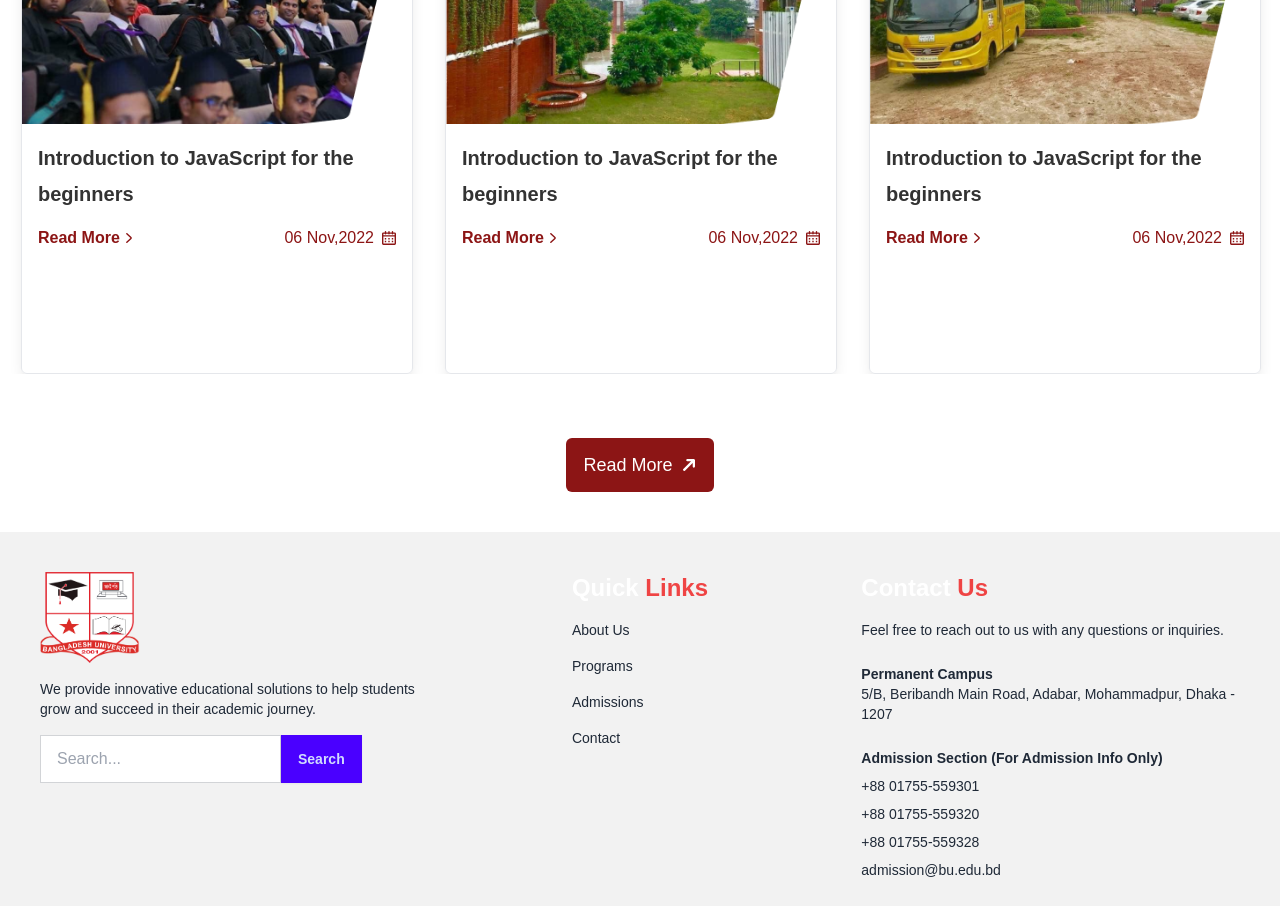
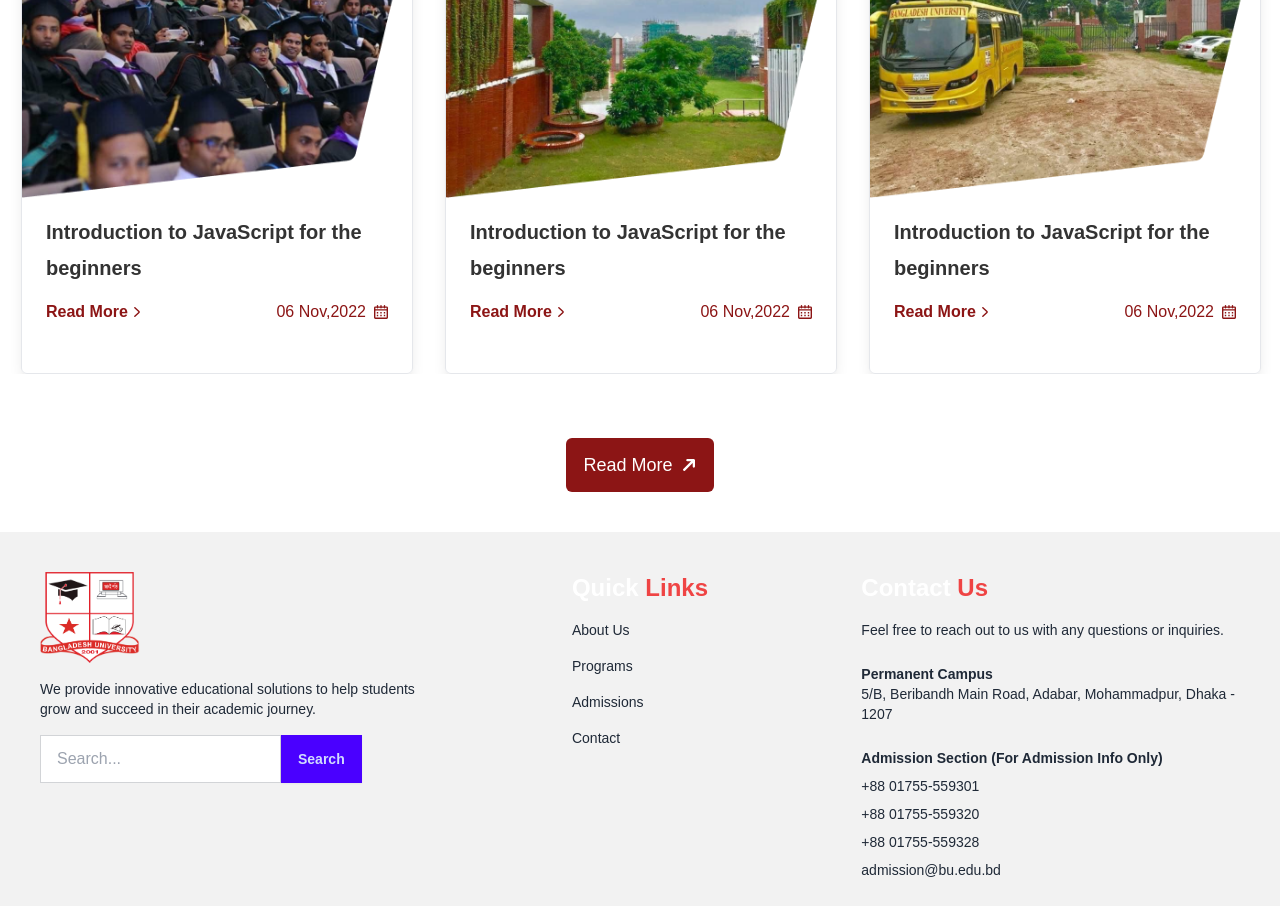
Before and after one commit to itzJunaedRayhan/Bangladesh-University-Front-End, a Next.js app: page / in a window 1280 px wide. Shown: the part 1380-2286 px from the top of the page. Built offline with nearby package versions, Linux system fonts and the light colour scheme.

Commit message:
[DONE] UpdatedNews

```diff
--- a/src/components/updated-news/UpdateNewsCard.tsx
+++ b/src/components/updated-news/UpdateNewsCard.tsx
@@ -10,13 +10,13 @@
         key={index}
       >
         <Image
-          className='w-full h-[60%] object-cover rounded-t-md sm:h-1/2'
+          className='w-full h-[60%] object-cover rounded-t-md sm:h-1/2 lg:h-[65%]'
           src={data.imageURL}
           width={400}
           height={350}
           alt={data.title}
         />
-        <div className='w-4/6 xs:w-full xs:px-2 lg:px-4'>
+        <div className='w-4/6 xs:w-full xs:px-2 lg:px-4 xl:px-6'>
           <h3 className='py-4 font-bold text-xl text-darkTwo xs:text-xs xs:text-left sm:text-lg sm:leading-6 md:text-lg lg:text-xl lg:leading-9'>
             {data.title}
           </h3>
```
Also changed, not shown: public/images/welcome-image.png (added).
